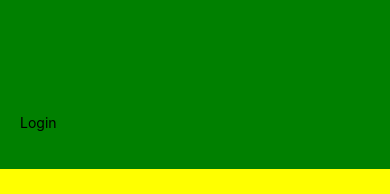
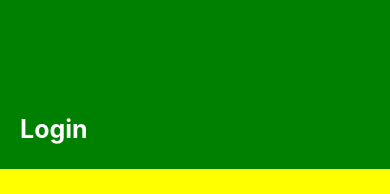
Before and after one commit to Sedinamm/Photography-mobile-app, a React Native app: screen / in a window 390 px wide. Shown: the top 194 px of the page. Built offline with nearby package versions, Linux system fonts and the light colour scheme.

Commit message:
styled text

```diff
--- a/Screens/Login.js
+++ b/Screens/Login.js
@@ -6,7 +6,7 @@ const Login = () => {
     <View style={{flex:10}}>
       {/* Text (Login) */}
       <View style={{flex:2, backgroundColor:"green"}}>
-        <Text style={{marginLeft:20, paddingTop:114}}>Login</Text>
+        <Text style={{marginLeft:20, paddingTop:114,fontSize:25, fontWeight:"bold", color:"white"}}>Login</Text>
       </View>
       {/* TextInput */}
       <View style={{flex:5, backgroundColor:"yellow"}}></View>
```
